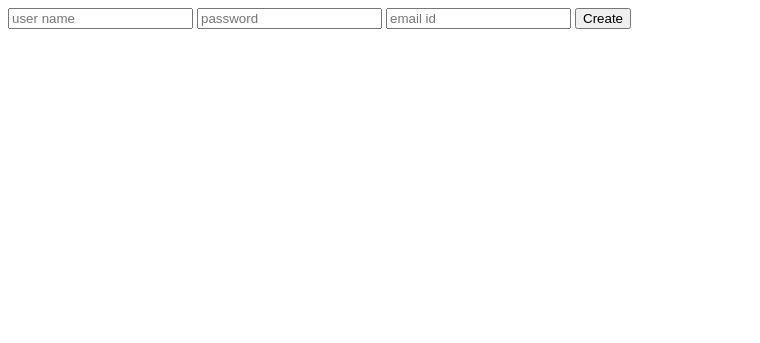
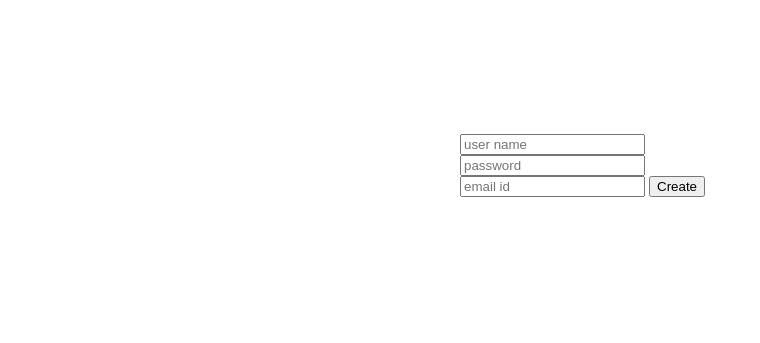
Before and after one commit to zaidsalman497/Zaid-website, a plain HTML site: page login.html in a window 1280 px wide. Shown: the whole page, without its empty margins (0-760 px from the left). Drawn offline with Linux system fonts and the light colour scheme.

Commit message:
updated login page with styles

```diff
--- /dev/null
+++ b/login.css
@@ -0,0 +1,14 @@
+body{
+    height: 100vh;
+    background-size: cover;
+    background-position: center;
+
+}
+
+.login-page{
+
+    width: 360px;
+    padding: 10%; 0 0;
+    margin: auto;
+
+}
--- a/login.html
+++ b/login.html
@@ -1,25 +1,20 @@
 <html>
 <head>
     <title>zaid login</title>
-    <link rel="stylesheet" herf="style.css"
-
-
-</head>
-<body>
+    <link rel="stylesheet" href="login.css" </head> <body>
 
     <div class="login-page">
-<div class="class=form"
-    <form class="register-form">
-    <input type="text" placeholder="user name"/>
-    <input type="text" placeholder="password"/>
-    <input type="text" placeholder="email id"/>
+        <div class="class=form" <form class="register-form">
+            <input type="text" placeholder="user name" />
+            <input type="text" placeholder="password" />
+            <input type="text" placeholder="email id" />
             <button>Create</button>
             <form>
 
+            </form>
 
         </div>
     </div>
-
     </body>
 
 </html>
```
Lines whose indentation alone changed are shown as unchanged.
